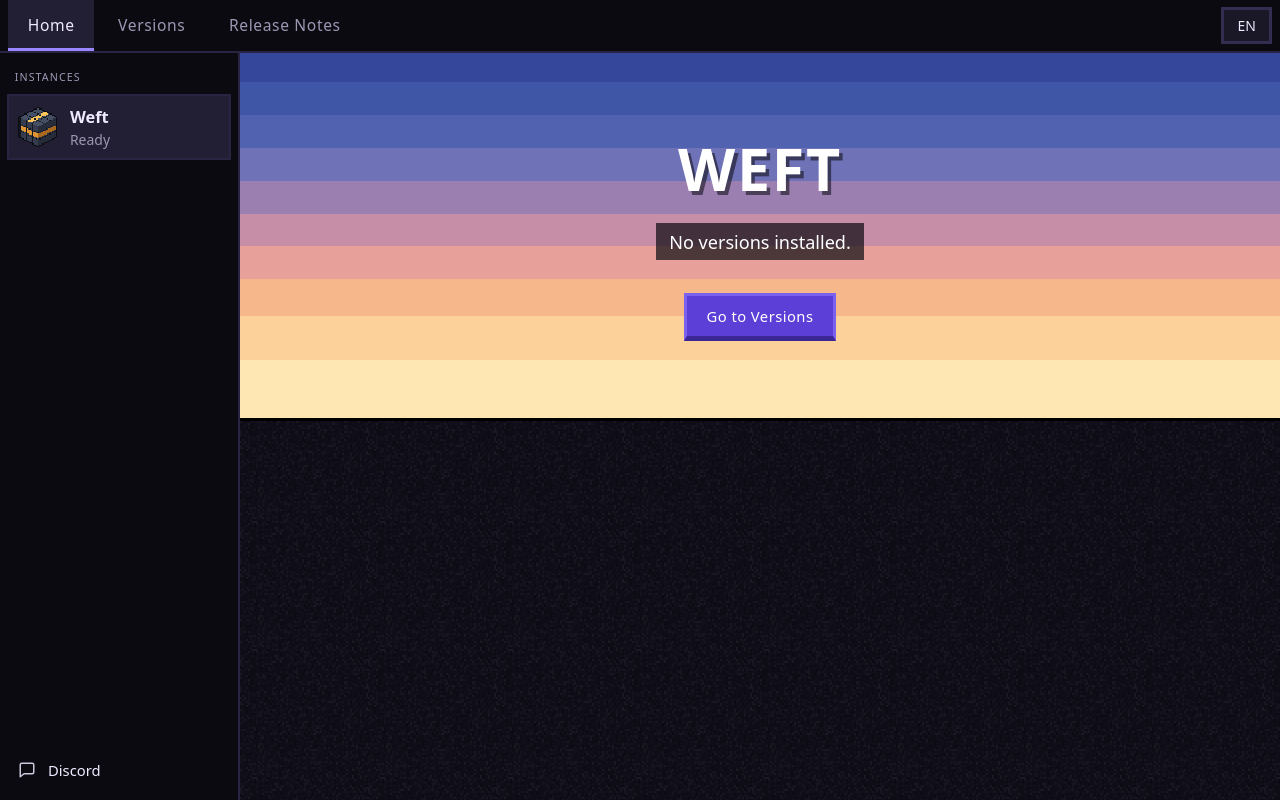
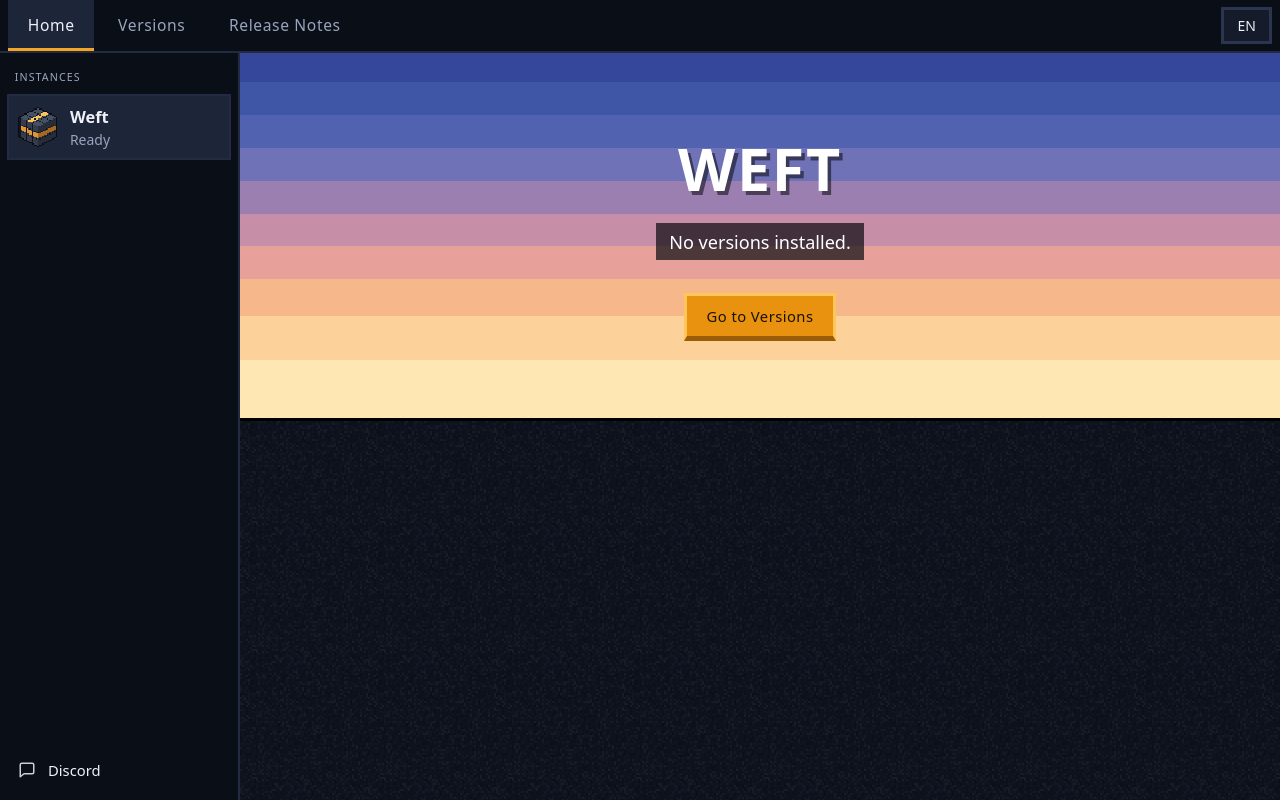
Before and after one commit to Fernandes585/Weft-Launcher, a React (Vite) app: page / in a window 1280 px wide. Built offline with nearby package versions, Linux system fonts and the light colour scheme.

Commit message:
Step 10: Launcher

```diff
--- a/src/i18n/en.json
+++ b/src/i18n/en.json
@@ -1,5 +1,6 @@
 {
   "heroBadge": "VERSION {0} · READY",
+  "latestBadge": "Latest",
   "appTitle": "Weft Launcher",
   "refreshButton": "Refresh list",
   "loading": "Loading...",
--- a/src/i18n/es.json
+++ b/src/i18n/es.json
@@ -1,5 +1,6 @@
 {
   "appTitle": "Weft Launcher",
+  "latestBadge": "Última",
   "refreshButton": "Actualizar lista",
   "loading": "Cargando...",
   "cacheBanner": "⚠ Mostrando caché (sin conexión o sin actualizaciones)",
--- a/src/i18n/index.ts
+++ b/src/i18n/index.ts
@@ -2,6 +2,7 @@ export type Locale = 'pt-BR' | 'en' | 'es' | 'ru';
 
 interface I18nMessages {
   heroBadge: string;
+  latestBadge: string;
   appTitle: string;
   refreshButton: string;
   loading: string;
--- a/src/i18n/pt-BR.json
+++ b/src/i18n/pt-BR.json
@@ -1,5 +1,6 @@
 {
   "heroBadge": "VERSÃO {0} · PRONTO",
+  "latestBadge": "Mais recente",
   "appTitle": "Weft Launcher",
   "refreshButton": "Atualizar lista",
   "loading": "Carregando...",
--- a/src/i18n/ru.json
+++ b/src/i18n/ru.json
@@ -1,5 +1,6 @@
 {
   "appTitle": "Weft Launcher",
+  "latestBadge": "Последняя",
   "refreshButton": "Обновить список",
   "loading": "Загрузка...",
   "cacheBanner": "⚠ Показан кэш (нет сети или нет обновлений)",
--- a/src/overrides.css
+++ b/src/overrides.css
@@ -184,3 +184,40 @@ textarea {
 .tabs .lang {
   align-self: center;
 }
+
+
+
+
+:root {
+  --bg: #0a0e17;
+  --content-bg: #0d121d;
+  --panel: #151b2b;
+  --panel-lighter: #1d2539;
+  --border: #2b3550;
+  --border-soft: #222b42;
+  --text: #eef1f8;
+  --text-dim: #9aa4bd;
+
+  --accent: #f5a524;
+  --primary: #e8920f;
+  --primary-hover: #f5a524;
+  --primary-active: #c97a08;
+  --play: #e8920f;
+  --play-hover: #f5a524;
+  --play-edge: #ffc65c;
+  --play-shadow: #9a5d06;
+}
+
+/* Âmbar pede texto escuro; branco sobre âmbar fica ruim de ler */
+.btn-primary,
+.btn-play,
+.install-btn {
+  color: #1a1204 !important;
+}
+
+/* Sombra do banner em marinho, em vez de roxo */
+.pb-shade {
+  background:
+    linear-gradient(270deg, rgba(10, 14, 23, 0.62) 0%, rgba(10, 14, 23, 0.22) 45%, transparent 75%),
+    linear-gradient(0deg, rgba(10, 14, 23, 0.35), transparent 40%);
+}
--- a/src/pages/Home.tsx
+++ b/src/pages/Home.tsx
@@ -4,6 +4,19 @@ import { getLocale } from "../i18n";
 import { useInstall } from "../hooks/useInstall";
 import { useGameState } from "../hooks/useGameState";
 import { PixelBanner } from "../components/PixelBanner";
+
+const parseTag = (s: string) =>
+  s.replace(/^v/i, "").split(/[.\-]/).map((n) => parseInt(n, 10) || 0);
+
+function compareTags(a: string, b: string) {
+  const x = parseTag(a);
+  const y = parseTag(b);
+  for (let i = 0; i < Math.max(x.length, y.length); i++) {
+    const d = (x[i] || 0) - (y[i] || 0);
+    if (d) return d;
+  }
+  return 0;
+}
 
 export function Home({ onGoToVersions }: { onGoToVersions: () => void }) {
   const { t } = useI18n();
@@ -13,9 +26,16 @@ export function Home({ onGoToVersions }: { onGoToVersions: () => void }) {
   const [selectedTag, setSelectedTag] = useState<string | null>(null);
   const [launchError, setLaunchError] = useState<string | null>(null);
 
+  const sortedVersions = useMemo(
+  () => [...installedVersions].sort((a, b) => compareTags(b.tag, a.tag)),
+  [installedVersions]
+);
+
+  const effectiveTag = selectedTag ?? sortedVersions[0]?.tag ?? null;
+
   const selectedVersion = useMemo(
-    () => installedVersions.find((v) => v.tag === selectedTag) ?? null,
-    [installedVersions, selectedTag]
+  () => sortedVersions.find((v) => v.tag === effectiveTag) ?? null,
+  [sortedVersions, effectiveTag]
 );
 
   const handleLaunch = async (tag: string) => {
@@ -38,7 +58,7 @@ export function Home({ onGoToVersions }: { onGoToVersions: () => void }) {
     }
   };
 
-  const isSelectedRunning = selectedTag ? isRunning(selectedTag) : false;
+  const isSelectedRunning = effectiveTag ? isRunning(effectiveTag) : false;
   const playDisabled = anyRunning || isSelectedRunning;
 
   if (installedVersions.length === 0) {
@@ -63,7 +83,7 @@ export function Home({ onGoToVersions }: { onGoToVersions: () => void }) {
         <div className="hero-header">
           <h1 className="hero-title">Weft</h1>
           <div className="hero-version-badge">
-            {t("heroBadge", selectedTag || installedVersions[0]?.tag || "—")}
+            {t("heroBadge", effectiveTag || "—")}
           </div>
         </div>
         <div className="hero-play-area">
@@ -73,22 +93,21 @@ export function Home({ onGoToVersions }: { onGoToVersions: () => void }) {
             </label>
             <select
               id="version-select"
-              value={selectedTag || ""}
+              value={effectiveTag || ""}
               onChange={(e) => setSelectedTag(e.target.value || null)}
               disabled={anyRunning}
             >
-              <option value="">{t("selectVersionPlaceholder")}</option>
-              {installedVersions.map((v) => (
+              {sortedVersions.map((v, i) => (
               <option key={v.tag} value={v.tag}>
-                  {v.tag}
+              {i === 0 ? `${v.tag} — ${t("latestBadge")}` : v.tag}
               </option>
              ))}
             </select>
           </div>
           <button
               className="btn-play"
-            onClick={() => selectedTag && handleLaunch(selectedTag)}
-            disabled={!selectedTag || playDisabled}
+              onClick={() => effectiveTag && handleLaunch(effectiveTag)}
+              disabled={!effectiveTag || playDisabled}
               aria-label={isSelectedRunning ? t("playing") : t("playButton")}
             >
             {isSelectedRunning ? t("playing") : t("playButton")}
--- a/src/pages/Versions.tsx
+++ b/src/pages/Versions.tsx
@@ -33,7 +33,7 @@ export function VersionsPage({
   onRefresh,
 }: VersionsPageProps) {
   const { t, formatSize: fmtSize } = useI18n();
-  const { installedVersions } = useInstall();
+  const { installedVersions, refreshInstalled } = useInstall();
 
   const installedMap = new Map(installedVersions.map((v) => [v.tag, v]));
 
@@ -80,9 +80,6 @@ export function VersionsPage({
                     {release.prerelease && (
                       <span className="prerelease-badge">{t("prereleaseBadge")}</span>
                     )}
-                    {installedVersion && (
-                      <span className="installed-badge">{t("installedBadge")}</span>
-                    )}
                   </div>
                   <div className="version-meta">
                     <span className="version-date">
@@ -110,6 +107,7 @@ export function VersionsPage({
                     },
                   }}
                   installedVersion={installedVersion}
+                  onInstallComplete={refreshInstalled}
                 />
               </article>
             );
```
Lines whose indentation alone changed are shown as unchanged.
